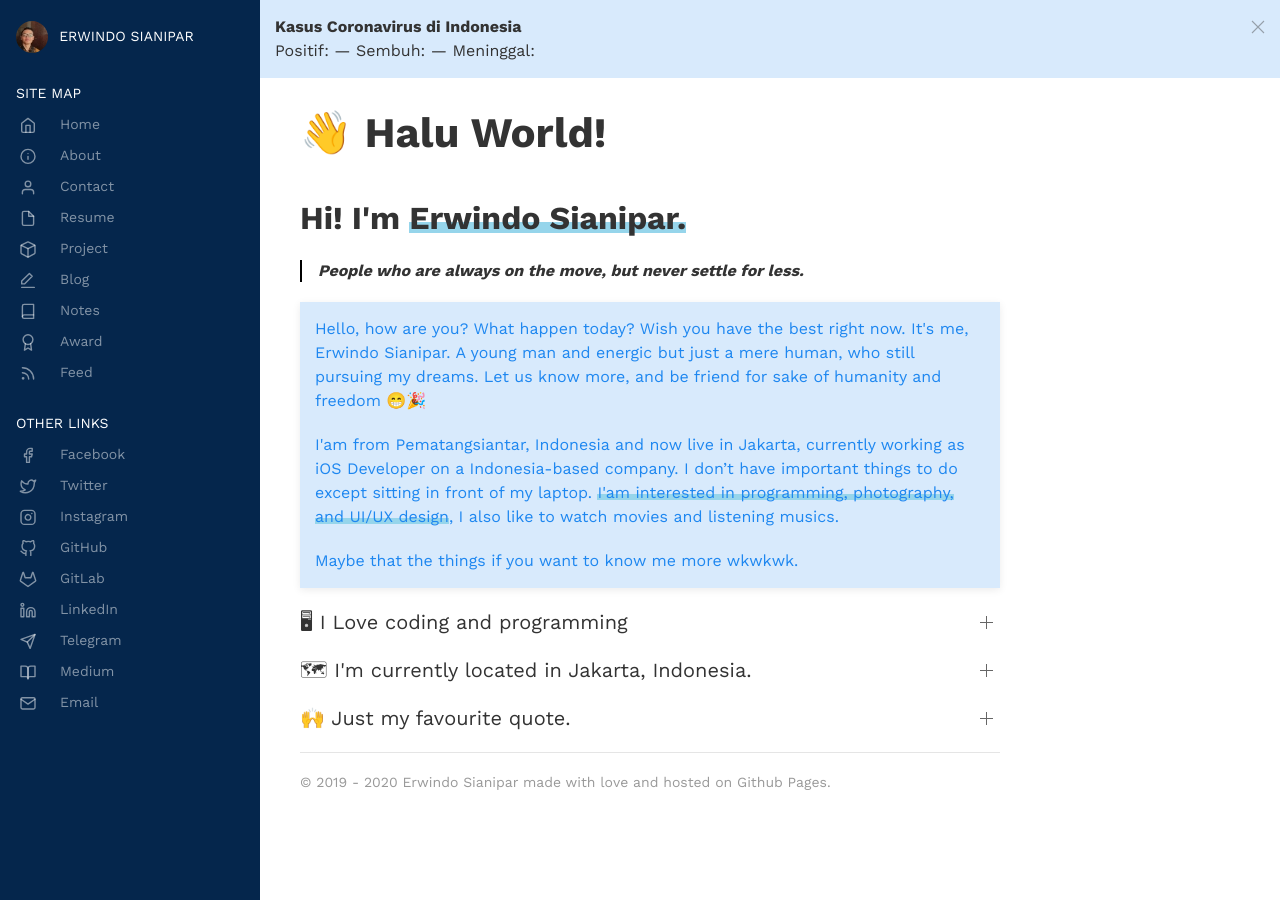
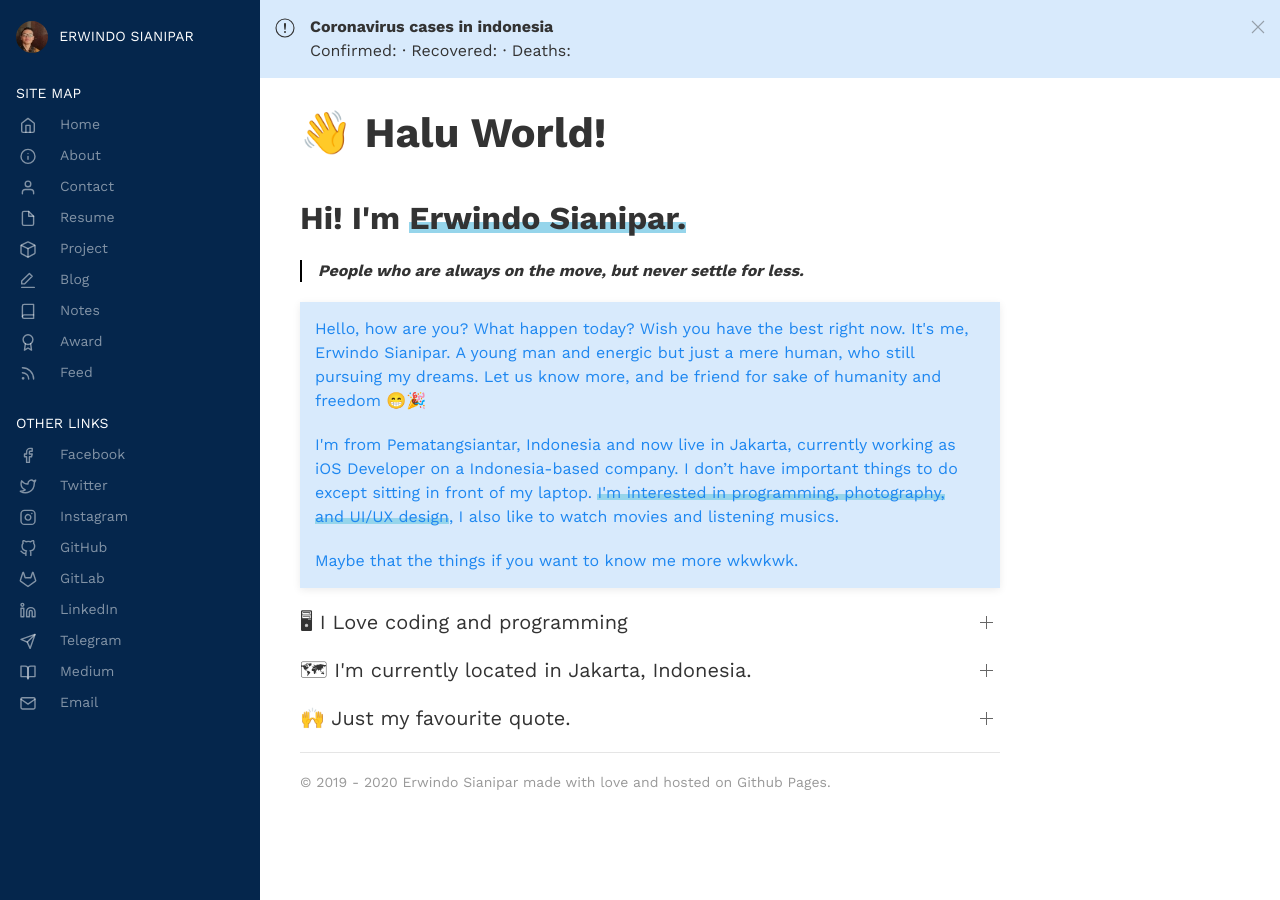
Before and after one commit to erwindosianipar/erwindosianipar.jekyll, a Jekyll site: the page built from pages/index.md, in a window 1280 px wide and 900 px high. Built offline with Jekyll 4.4.1, drawn with Linux system fonts in a browser that asks for light colours; some web fonts are replaced.

```diff
--- a/_includes/home.html
+++ b/_includes/home.html
@@ -11,7 +11,7 @@
         Let us know more, and be friend for sake of humanity and freedom 😁🎉
     </p>
     <p class="uk-padding-remove-top uk-margin-remove-top">
-        I'am from Pematangsiantar, Indonesia and now live in Jakarta, currently working as iOS Developer on a Indonesia-based company. I don’t have important things to do except sitting in front of my laptop. <span class="pretty">I'am interested in programming, photography, and UI/UX design</span>, I also like to watch movies and listening musics.
+        I'm from Pematangsiantar, Indonesia and now live in Jakarta, currently working as iOS Developer on a Indonesia-based company. I don’t have important things to do except sitting in front of my laptop. <span class="pretty">I'm interested in programming, photography, and UI/UX design</span>, I also like to watch movies and listening musics.
     </p>
 
     <p class="uk-padding-remove-top uk-margin-remove-top">
@@ -22,7 +22,7 @@
     <li>
         <a class="uk-accordion-title code" href="#">🖥 I Love coding and programming</a>
         <div class="uk-accordion-content">
-            I'am so interested in coding and programming since 2015. Now I'am currently working with Swift and learn with all programming language that help me to build a good apps.
+            I'm so interested in coding and programming since 2015. Now I'm currently working with Swift and learn with all programming language that help me to build a good apps.
         </div>
     </li>
     <li>
--- a/_layouts/default.html
+++ b/_layouts/default.html
@@ -28,10 +28,17 @@ layout: compress
     <div id="content">
         <div class="uk-alert-primary uk-margin-remove-bottom uk-text-emphasis" uk-alert>
             <a class="uk-alert-close" uk-close></a>
-            <span class="uk-text-bold">Kasus Coronavirus di Indonesia</span><br/>
-            Positif: <span class="uk-text-bold" id="positif"></span> —
-            Sembuh: <span class="uk-text-bold" id="sembuh"></span> —
-            Meninggal: <span class="uk-text-bold" id="meninggal"></span>
+            <div class="uk-grid-small uk-child-width-auto" uk-grid>
+                <div>
+                    <span uk-icon="warning"></span>
+                </div>
+                <div>
+                    <div class="uk-text-bold">Coronavirus cases in indonesia</div>
+                    Confirmed: <span class="uk-text-bold" id="positif"></span> ·
+                    Recovered: <span class="uk-text-bold" id="sembuh"></span> ·
+                    Deaths: <span class="uk-text-bold" id="meninggal"></span>
+                </div>
+            </div>
         </div>
 
         {% include navbar.html %}
--- a/_layouts/tag.html
+++ b/_layouts/tag.html
@@ -8,11 +8,11 @@ layout: default
         {% for post in site.tags[page.tag] %}
         <li>
             <h4 class="uk-margin-small-top uk-margin-small-bottom">
-                <a href="{{ post.url }}" class="uk-button uk-button-text uk-text-left uk-text-primary">{{ post.title }}</a>
+                <a class="uk-text-emphasis uk-text-bold" href="{{ post.url }}" >{{ post.title }}</a>
             </h4>
             <div class="uk-text-muted uk-text-small">
                 <div class="uk-margin-small">{{ post.content | strip_html | truncatewords:35 }}</div>
-                <a class="uk-button uk-button-text uk-text-primary" href="{{ post.url }}">Read more</a>
+                <a class="uk-text-emphasis uk-text-bold" href="{{ post.url }}">Learn more <span uk-icon="chevron-right"></span></a>
             </div>
         </li>
         {% endfor %}
--- a/resume/resume.html
+++ b/resume/resume.html
@@ -80,7 +80,7 @@
 	<main class="main">
 		<article class="section">
 			<p class="section-bio">
-				Hi, call me Erwindo. I'am Software Developer who love learn something new. I'am interested in programming and technology since in Vocational High School. I'am enjoy reading and listening to music on my spare time.
+				Hi, call me Erwindo. I'm a Software Developer who loves to learn something new. I'm interested in programming and technology since in Vocational High School. I'm enjoying reading and listening to music in my spare time.
 			</p>
 		</article>
 
```
Also changed, not shown: README.md (+1 -1 lines), pages/about.md (+14 -5 lines).
